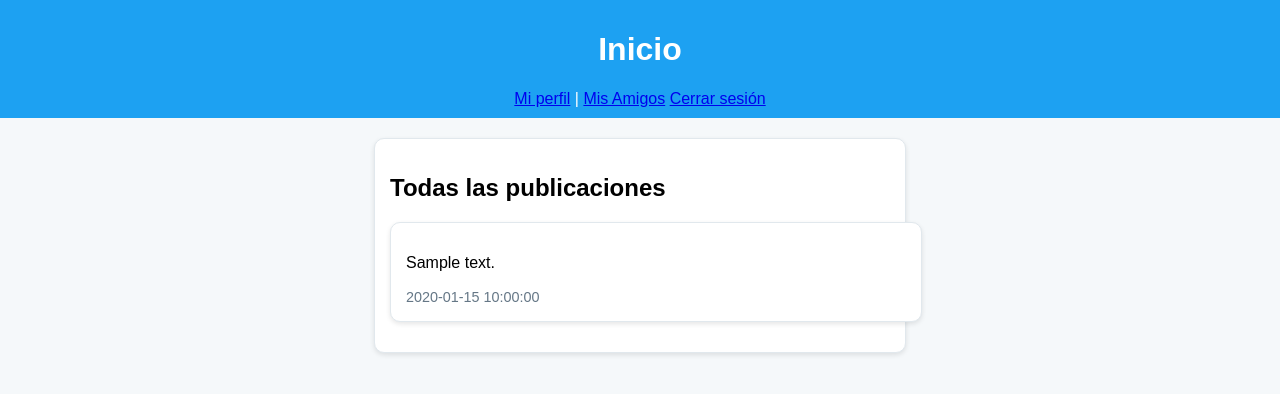
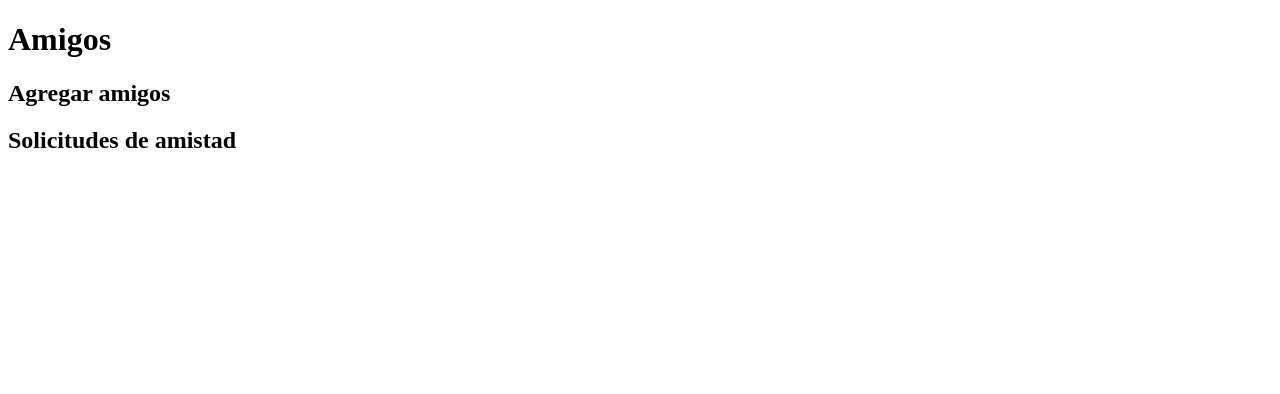
Before and after one commit to JazielPatricio/PATZINO, a PHP site: page /php/inicio.php in a window 1280 px wide. Shown: the top 394 px of the page. Run offline with PHP 8.4, Linux system fonts and the light colour scheme; the visitor is signed in with stand-in values (Sample User, id 1); tables that the repository leaves empty or names only in its code hold one stand-in row (values such as "Sample post").

Commit message:
Se modifico el archivo inicio.php para las publicaciones

```diff
--- a/php/inicio.php
+++ b/php/inicio.php
@@ -23,33 +23,47 @@ if ($conn->connect_error) {
 // Obtener el ID del usuario desde la sesión
 $usuario_id = $_SESSION["usuario_id"];
 
-// Primero, obtenemos las publicaciones del usuario autenticado (su propio feed)
-$usuario_publicaciones = [];
-$sql = "SELECT contenido, fecha_publicacion, 'usuario' AS tipo
-        FROM publicaciones
-        WHERE usuario_id = ?
-        UNION
-        SELECT contenido, fecha_publicacion, 'amigo' AS tipo
-        FROM publicaciones
-        WHERE usuario_id IN (
-            SELECT amigo_id FROM amigos WHERE usuario_id = ? AND estado = 'aceptado'
-            UNION
-            SELECT usuario_id FROM amigos WHERE amigo_id = ? AND estado = 'aceptado'
-        )
-        ORDER BY fecha_publicacion DESC";
+// Manejo de la solicitud de amistad (enviar, aceptar, rechazar)
+if ($_SERVER["REQUEST_METHOD"] == "POST") {
+    if (isset($_POST['agregar_amigo'])) {
+        $amigo_id = $_POST['amigo_id'];
+        $sql = "INSERT INTO amigos (usuario_id, amigo_id, estado) VALUES (?, ?, 'pendiente')";
+        $stmt = $conn->prepare($sql);
+        $stmt->bind_param("ii", $usuario_id, $amigo_id);
+        $stmt->execute();
+        echo "Solicitud de amistad enviada.";
+    }
+    if (isset($_POST['aceptar_amigo'])) {
+        $solicitud_id = $_POST['solicitud_id'];
+        $sql = "UPDATE amigos SET estado = 'aceptado' WHERE id = ?";
+        $stmt = $conn->prepare($sql);
+        $stmt->bind_param("i", $solicitud_id);
+        $stmt->execute();
+    }
+    if (isset($_POST['rechazar_amigo'])) {
+        $solicitud_id = $_POST['solicitud_id'];
+        $sql = "DELETE FROM amigos WHERE id = ?";
+        $stmt = $conn->prepare($sql);
+        $stmt->bind_param("i", $solicitud_id);
+        $stmt->execute();
+    }
+}
+
+// Mostrar usuarios disponibles para amistad
+$sql = "SELECT id, nombre FROM usuarios WHERE id != ? AND id NOT IN (SELECT amigo_id FROM amigos WHERE usuario_id = ?)";
 $stmt = $conn->prepare($sql);
-$stmt->bind_param("iii", $usuario_id, $usuario_id, $usuario_id);
+$stmt->bind_param("ii", $usuario_id, $usuario_id);
 $stmt->execute();
 $result = $stmt->get_result();
+$usuarios_disponibles = $result->fetch_all(MYSQLI_ASSOC);
 
-// Crear un array para almacenar todas las publicaciones (usuario + amigos)
-$publicaciones = [];
-while ($row = $result->fetch_assoc()) {
-    $publicaciones[] = $row;
-}
-
-$stmt->close();
-$conn->close();
+// Obtener solicitudes pendientes
+$sql = "SELECT amigos.id as solicitud_id, usuarios.nombre FROM amigos JOIN usuarios ON amigos.usuario_id = usuarios.id WHERE amigo_id = ? AND estado = 'pendiente'";
+$stmt = $conn->prepare($sql);
+$stmt->bind_param("i", $usuario_id);
+$stmt->execute();
+$result = $stmt->get_result();
+$solicitudes_pendientes = $result->fetch_all(MYSQLI_ASSOC);
 ?>
 
 <!DOCTYPE html>
@@ -57,32 +71,26 @@ $conn->close();
 <head>
     <meta charset="UTF-8">
     <meta name="viewport" content="width=device-width, initial-scale=1.0">
-    <title>Inicio</title>
-    <link rel="stylesheet" href="../css/perfil.css">
+    <title>Amigos</title>
 </head>
 <body>
-    <header>
-        <h1>Inicio</h1>
-        <a href="perfil.php">Mi perfil</a> |
-        <a href="amigos.php">Mis Amigos</a>
-        <a href="logout.php">Cerrar sesión</a>
-    </header>
+    <h1>Amigos</h1>
+    <h2>Agregar amigos</h2>
+    <?php foreach ($usuarios_disponibles as $usuario): ?>
+        <form method="POST">
+            <input type="hidden" name="amigo_id" value="<?= $usuario['id'] ?>">
+            <button type="submit" name="agregar_amigo">Agregar a <?= $usuario['nombre'] ?></button>
+        </form>
+    <?php endforeach; ?>
 
-    <!-- Mostrar publicaciones combinadas -->
-    <section class="publicaciones">
-        <h2>Todas las publicaciones</h2>
-        <?php
-        if (count($publicaciones) > 0) {
-            foreach ($publicaciones as $publicacion) {
-                echo "<div class='tweet'>";
-                echo "<p>" . nl2br($publicacion['contenido']) . "</p>";
-                echo "<span class='fecha'>" . $publicacion['fecha_publicacion'] . "</span>";
-                echo "</div>";
-            }
-        } else {
-            echo "<p>No hay publicaciones para mostrar.</p>";
-        }
-        ?>
-    </section>
+    <h2>Solicitudes de amistad</h2>
+    <?php foreach ($solicitudes_pendientes as $solicitud): ?>
+        <form method="POST">
+            <p><?= $solicitud['nombre'] ?> quiere ser tu amigo.</p>
+            <input type="hidden" name="solicitud_id" value="<?= $solicitud['solicitud_id'] ?>">
+            <button type="submit" name="aceptar_amigo">Aceptar</button>
+            <button type="submit" name="rechazar_amigo">Rechazar</button>
+        </form>
+    <?php endforeach; ?>
 </body>
 </html>
```
